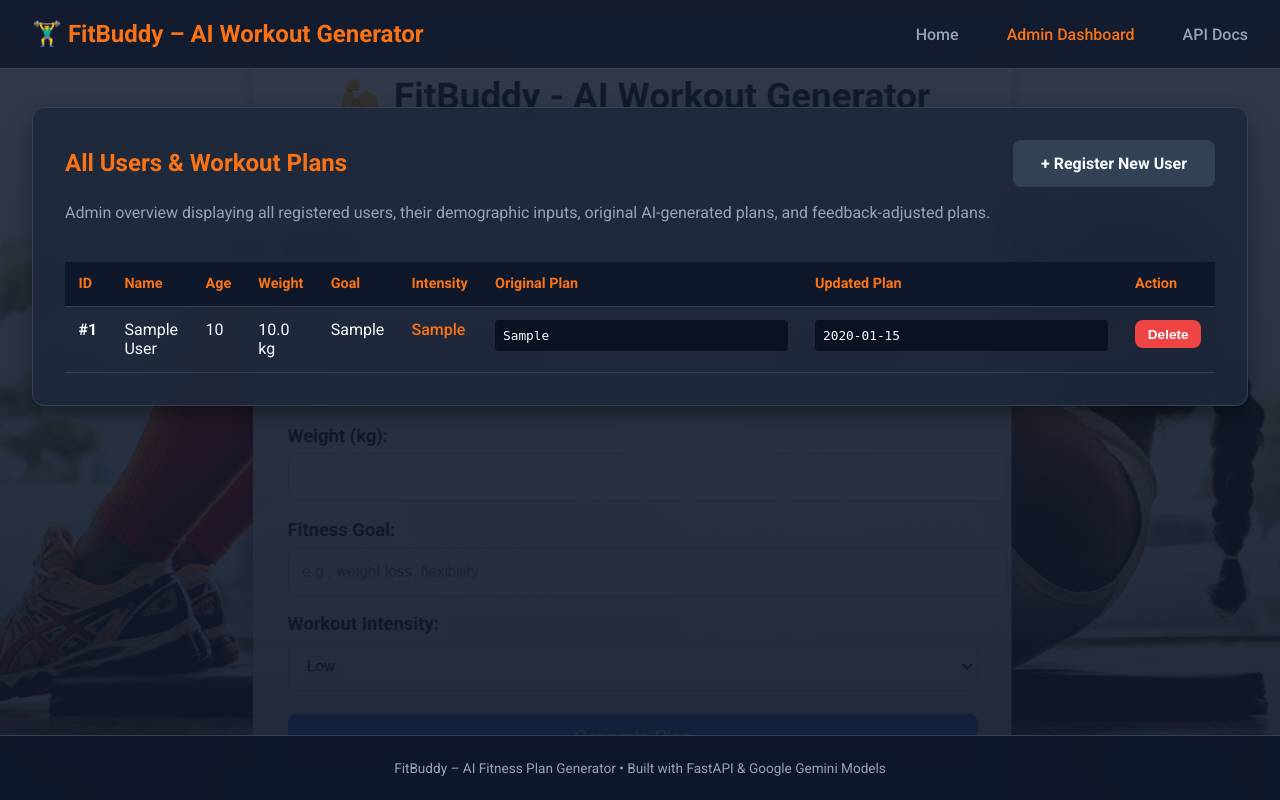
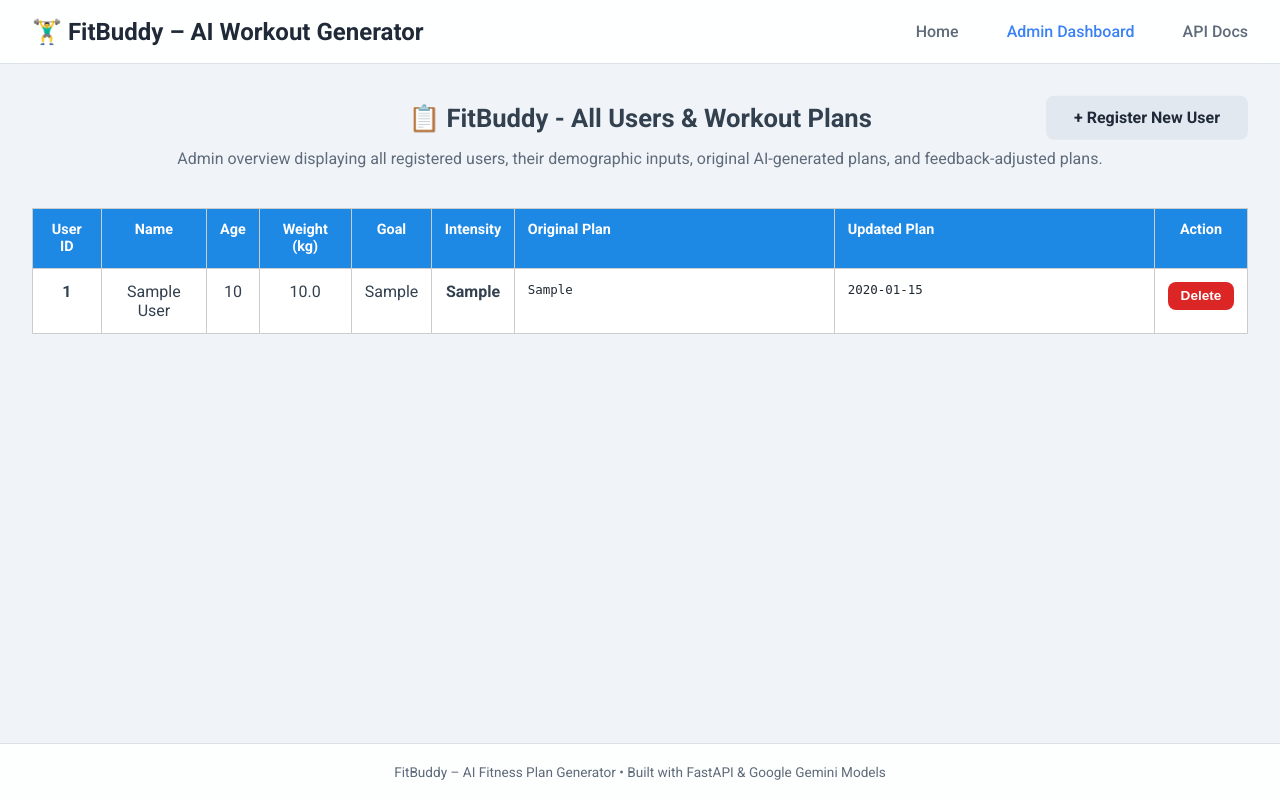
Before and after one commit to Ijas14/FitBuddy, a FastAPI app: page /view-all-users in a window 1280 px wide. Run offline with FastAPI, Linux system fonts and the light colour scheme; tables that the repository leaves empty hold one stand-in row (values such as "Sample post").

Commit message:
fix(ui): match the spec DOCX screenshots across all three pages
The rendered pages had drifted from the reference screenshots, so colours
and geometry were re-sampled from the DOCX pixels rather than eyeballed:
heading #1f2937, form label #111827, field and cell borders #cccccc,
table header #1e88e5, plan panel #f3f4f6, admin page #f0f4f8.

Aligns the pages with that reference: the admin dashboard drops the
photo and card wrapper for a flat table view, the home form shows a
placeholder only on Fitness Goal and defaults intensity to Low, the
feedback user-ID field starts empty, the success line becomes plain
green text, and the textarea takes the monospace face the reference
shows. Extends the table into a scroll wrapper so the admin view stays
usable at narrow widths.

```diff
--- a/static/css/style.css
+++ b/static/css/style.css
@@ -1,15 +1,33 @@
+/* ==========================================================================
+   FitBuddy – AI Fitness Plan Generator
+   Design system follows the project specification DOCX: bright gym-themed
+   photograph behind translucent white cards, Material-blue primary actions,
+   Roboto typography and left-aligned form labels.
+
+   Every value below was sampled from the DOCX's own screenshots in
+   word/media/ rather than eyeballed — see tasks/todo.md for the readings.
+   ========================================================================== */
+
 :root {
-  --bg-primary: #0f172a;
-  --bg-secondary: #1e293b;
-  --bg-card: rgba(30, 41, 59, 0.9);
-  --border-color: #334155;
-  --text-main: #f8fafc;
-  --text-muted: #94a3b8;
-  --accent-orange: #f97316;
-  --accent-orange-hover: #ea580c;
-  --accent-cyan: #06b6d4;
-  --accent-green: #10b981;
-  --accent-red: #ef4444;
+  --brand: #3b82f6;
+  --brand-hover: #2563eb;
+  --brand-table: #1e88e5;
+  --ink: #1f2937;          /* heading colour, sampled from the h1/h2 text */
+  --label-ink: #111827;    /* form label colour, sampled separately */
+  --body-text: #33404f;
+  --text-muted: #5f6b7a;
+  --surface: #ffffff;
+  --page-flat: #f0f4f8;    /* admin page background, flat in the spec */
+  --border-color: #dbe2ea;
+  --field-border: #cccccc; /* input/select/textarea outline in the spec */
+  --table-border: #cccccc;
+  --card-border: #e6e6e6;
+  --field-bg: #ffffff;
+  --pre-bg: #f3f4f6;
+  --accent-cyan: #0891b2;
+  --accent-green: #16a34a;
+  --alert-text: #0a8a3e;
+  --accent-red: #dc2626;
 }
 
 * {
@@ -19,21 +37,32 @@
 }
 
 body {
-  font-family: 'Roboto', -apple-system, BlinkMacSystemFont, "Segoe UI", Roboto, sans-serif;
-  background-color: var(--bg-primary);
-  background-image: linear-gradient(rgba(15, 23, 42, 0.85), rgba(15, 23, 42, 0.92)), url('/static/images/gym-bg.jpg');
+  font-family: 'Roboto', -apple-system, BlinkMacSystemFont, "Segoe UI", sans-serif;
+  background-color: #eef2f6;
+  /* The spec's screenshots show the photograph at full strength — sampling
+     the raw asset against the reference gives a white-overlay alpha of ~0.00,
+     so no wash is layered on top of the image. */
+  background-image: url('/static/images/gym-bg.jpg?v=2');
   background-size: cover;
   background-position: center;
   background-attachment: fixed;
-  color: var(--text-main);
+  color: var(--body-text);
   min-height: 100vh;
   display: flex;
   flex-direction: column;
 }
 
+/* The spec's admin dashboard is a flat, un-styled table view: no photograph
+   behind it and no card wrapper, so the table sits straight on the page. */
+body.page-flat {
+  background-color: var(--page-flat);
+  background-image: none;
+  background-attachment: scroll;
+}
+
 header {
-  padding: 1.25rem 2rem;
-  background: rgba(15, 23, 42, 0.85);
+  padding: 1.1rem 2rem;
+  background: rgba(255, 255, 255, 0.92);
   backdrop-filter: blur(8px);
   border-bottom: 1px solid var(--border-color);
   display: flex;
@@ -44,7 +73,7 @@ header {
 .brand {
   font-size: 1.5rem;
   font-weight: 700;
-  color: var(--accent-orange);
+  color: var(--ink);
   text-decoration: none;
   display: flex;
   align-items: center;
@@ -60,51 +89,57 @@ header {
 }
 
 .nav-links a:hover {
-  color: var(--accent-cyan);
+  color: var(--brand);
 }
 
 .container {
   flex: 1;
   width: 100%;
-  max-width: min(1200px, 100%);
+  max-width: min(860px, 100%);
   margin: clamp(1.25rem, 3vw, 2.5rem) auto;
   padding-inline: clamp(0.75rem, 2.5vw, 2rem);
 }
 
+/* The result page stacks long plans and forms, so it gets a wider column than
+   the home form (the spec's two card widths differ by roughly 1.3x). */
+.container-wide {
+  max-width: min(1100px, 100%);
+}
+
 .card {
-  background: var(--bg-card);
-  backdrop-filter: blur(12px);
-  border: 1px solid var(--border-color);
-  border-radius: 12px;
-  padding: 2rem;
-  margin-bottom: 2rem;
-  box-shadow: 0 10px 25px -5px rgba(0, 0, 0, 0.5);
+  background: rgba(255, 255, 255, 0.95);
+  backdrop-filter: blur(10px);
+  border: 1px solid var(--card-border);
+  border-radius: 24px;
+  padding: clamp(1.25rem, 3vw, 2.25rem);
+  margin-bottom: 1.5rem;
+  box-shadow: 0 10px 30px rgba(15, 32, 58, 0.12);
 }
 
 .card h1,
 .card h2 {
-  font-size: 1.5rem;
+  font-size: 1.6rem;
   margin-bottom: 1.25rem;
-  color: var(--accent-orange);
-  border-bottom: 2px solid var(--border-color);
-  padding-bottom: 0.5rem;
+  color: var(--ink);
+  text-align: center;
   font-weight: 700;
+  letter-spacing: -0.01em;
 }
 
-.card h1 {
-  font-size: 1.6rem;
+.card h2 {
+  font-size: 1.35rem;
 }
 
 .form-group {
-  margin-bottom: 1.25rem;
+  margin-bottom: 1.15rem;
 }
 
 label {
   display: block;
-  font-size: 0.9rem;
-  font-weight: 500;
+  font-size: 0.95rem;
+  font-weight: 700;
   margin-bottom: 0.4rem;
-  color: var(--text-main);
+  color: var(--label-ink);
 }
 
 .form-help {
@@ -118,29 +153,40 @@ input[type="number"],
 select,
 textarea {
   width: 100%;
-  padding: 0.75rem 1rem;
-  background: #0f172a;
-  border: 1px solid var(--border-color);
+  padding: 0.7rem 0.9rem;
+  background: var(--field-bg);
+  border: 1px solid var(--field-border);
   border-radius: 8px;
-  color: var(--text-main);
+  color: var(--body-text);
   font-size: 1rem;
   font-family: inherit;
   transition: border-color 0.2s, box-shadow 0.2s;
+}
+
+/* The spec's feedback textarea renders in the browser's default monospace
+   face, while the single-line inputs stay in the page font. */
+textarea {
+  font-family: 'Roboto Mono', Menlo, Monaco, Consolas, monospace;
+}
+
+input::placeholder,
+textarea::placeholder {
+  color: #757575;
 }
 
 input:focus,
 select:focus,
 textarea:focus {
   outline: none;
-  border-color: var(--accent-orange);
-  box-shadow: 0 0 0 3px rgba(249, 115, 22, 0.2);
+  border-color: var(--brand);
+  box-shadow: 0 0 0 3px rgba(59, 130, 246, 0.18);
 }
 
 .btn {
   display: inline-block;
-  background: var(--accent-orange);
+  background: var(--brand);
   color: #ffffff;
-  padding: 0.85rem 1.75rem;
+  padding: 0.8rem 1.75rem;
   font-size: 1rem;
   font-weight: 600;
   border: none;
@@ -152,16 +198,16 @@ textarea:focus {
 }
 
 .btn:hover {
-  background: var(--accent-orange-hover);
+  background: var(--brand-hover);
 }
 
 .btn-secondary {
-  background: var(--border-color);
-  color: var(--text-main);
+  background: #e2e8f0;
+  color: var(--ink);
 }
 
 .btn-secondary:hover {
-  background: #475569;
+  background: #cbd5e1;
 }
 
 .btn-danger {
@@ -171,108 +217,109 @@ textarea:focus {
 }
 
 .btn-danger:hover {
-  background: #dc2626;
+  background: #b91c1c;
 }
 
+/* The spec shows the post-feedback confirmation as plain green text with no
+   surrounding panel. */
 .alert-success {
-  background: rgba(16, 185, 129, 0.15);
-  border: 1px solid var(--accent-green);
-  color: #34d399;
-  padding: 1rem;
-  border-radius: 8px;
+  color: var(--alert-text);
   margin-bottom: 1.5rem;
   font-weight: 500;
 }
 
+/* User summary — bold label followed by the value, as in the spec. */
 .info-grid {
   display: grid;
-  grid-template-columns: repeat(auto-fit, minmax(200px, 1fr));
-  gap: 1rem;
-  margin-bottom: 1.5rem;
+  gap: 0.4rem;
 }
 
 .info-item {
-  background: #0f172a;
-  padding: 0.75rem 1rem;
-  border-radius: 8px;
-  border-left: 3px solid var(--accent-cyan);
+  display: flex;
+  gap: 0.4rem;
+  align-items: baseline;
+  font-size: 1rem;
 }
 
 .info-item span.label {
-  display: block;
-  font-size: 0.8rem;
-  color: var(--text-muted);
+  font-weight: 700;
+  color: var(--ink);
 }
 
 .info-item span.val {
-  font-size: 1.1rem;
-  font-weight: 600;
-  color: var(--text-main);
+  color: var(--body-text);
 }
 
 pre.formatted-plan {
-  background: #0b1120;
-  border: 1px solid var(--border-color);
+  background: var(--pre-bg);
+  border: 1px solid var(--card-border);
   padding: 1.25rem;
-  border-radius: 8px;
+  border-radius: 10px;
   white-space: pre-wrap;
   word-break: break-word;
   font-family: 'Roboto Mono', Menlo, Monaco, Consolas, monospace;
-  font-size: 0.95rem;
-  line-height: 1.6;
-  color: #e2e8f0;
+  font-size: 0.9rem;
+  line-height: 1.65;
+  color: #1f2933;
 }
 
 .nutrition-tip-box {
-  background: rgba(6, 182, 212, 0.1);
-  border-left: 4px solid var(--accent-cyan);
-  padding: 1.25rem;
-  border-radius: 8px;
-  line-height: 1.6;
+  line-height: 1.65;
   font-size: 1.05rem;
+  color: var(--body-text);
 }
 
 table.data-table {
   width: 100%;
   border-collapse: collapse;
   margin-top: 1rem;
+  background: var(--surface);
 }
 
 table.data-table th,
 table.data-table td {
-  padding: 0.85rem;
-  text-align: left;
-  border-bottom: 1px solid var(--border-color);
+  padding: 0.8rem;
+  text-align: center;
+  border: 1px solid var(--table-border);
   vertical-align: top;
 }
 
+/* The two plan columns hold pre-formatted text, so they read left-aligned. */
+table.data-table th.plan-col,
+table.data-table td.plan-col {
+  text-align: left;
+}
+
 table.data-table th {
-  background: #0f172a;
-  color: var(--accent-orange);
+  background: var(--brand-table);
+  color: #ffffff;
   font-weight: 600;
   font-size: 0.9rem;
 }
 
-table.data-table tr:hover {
-  background: rgba(51, 65, 85, 0.3);
+table.data-table tbody tr:nth-child(even) {
+  background: #f9f9f9;
 }
 
+table.data-table tbody tr:hover {
+  background: #eef4ff;
+}
+
+/* The spec shows whole plans in the admin table rather than a clipped box. */
 table.data-table pre {
-  max-height: 180px;
-  overflow-y: auto;
-  font-size: 0.8rem;
-  background: #0b1120;
-  padding: 0.5rem;
-  border-radius: 4px;
+  font-size: 0.78rem;
+  white-space: pre-wrap;
+  word-break: break-word;
+  color: #1f2933;
 }
 
 footer {
   text-align: center;
-  padding: 1.5rem;
+  padding: 1.25rem;
   color: var(--text-muted);
   font-size: 0.85rem;
   border-top: 1px solid var(--border-color);
-  background: rgba(15, 23, 42, 0.95);
+  background: rgba(255, 255, 255, 0.9);
 }
 
 .action-group {
@@ -289,24 +336,38 @@ footer {
   text-align: center;
 }
 
+/* The spec centres the dashboard heading; the register button is an addition,
+   so it is pinned to the right rather than pushing the heading off-centre. */
 .page-header {
   display: flex;
   flex-wrap: wrap;
-  justify-content: space-between;
+  justify-content: center;
   align-items: center;
   gap: 0.75rem;
   margin-bottom: 1rem;
+  position: relative;
+}
+
+.page-header .btn {
+  position: absolute;
+  right: 0;
+  top: 50%;
+  transform: translateY(-50%);
 }
 
 .page-header h1 {
-  border-bottom: none;
   margin-bottom: 0;
-  padding-bottom: 0;
-  font-size: clamp(1.25rem, 2.5vw, 1.5rem);
+  font-size: clamp(1.25rem, 2.5vw, 1.6rem);
+  text-align: center;
 }
 
-.container-wide {
-  max-width: min(1600px, 100%);
+/* The admin table runs the full page width, as it does in the spec. */
+.container-admin {
+  max-width: min(1500px, 100%);
+}
+
+.table-scroll {
+  overflow-x: auto;
 }
 
 @media (max-width: 640px) {
@@ -315,17 +376,9 @@ footer {
     align-items: stretch;
   }
   .page-header .btn {
+    position: static;
+    transform: none;
     width: 100%;
-  }
-}
-
-@media (max-width: 640px) {
-  .info-grid {
-    grid-template-columns: 1fr;
-  }
-  table.data-table {
-    display: block;
-    overflow-x: auto;
   }
   .action-group {
     flex-direction: column;
@@ -333,6 +386,10 @@ footer {
   }
   .action-group .btn {
     width: 100%;
+  }
+  table.data-table {
+    display: block;
+    overflow-x: auto;
   }
 }
 
@@ -351,9 +408,6 @@ footer {
   .nav-links a {
     margin-left: 0;
   }
-  .card {
-    padding: clamp(1rem, 3vw, 2rem);
-  }
 }
 
 @media (min-width: 769px) {
@@ -365,9 +419,12 @@ footer {
 
 @media (min-width: 1400px) {
   .container {
-    max-width: 1320px;
+    max-width: 900px;
   }
   .container.container-wide {
-    max-width: 1560px;
+    max-width: 1160px;
+  }
+  .container.container-admin {
+    max-width: 1440px;
   }
 }
--- a/templates/all_users.html
+++ b/templates/all_users.html
@@ -9,56 +9,55 @@
   <link rel="preconnect" href="https://fonts.gstatic.com" crossorigin>
   <link href="https://fonts.googleapis.com/css2?family=Roboto:wght@400;500;700&family=Roboto+Mono:wght@400;500&display=swap" rel="stylesheet">
 </head>
-<body>
+<body class="page-flat">
   <header>
     <a href="/" class="brand">🏋️‍♂️ FitBuddy – AI Workout Generator</a>
     <nav class="nav-links">
       <a href="/">Home</a>
-      <a href="/view-all-users" style="color: var(--accent-orange);">Admin Dashboard</a>
+      <a href="/view-all-users" style="color: var(--brand);">Admin Dashboard</a>
       <a href="/docs" target="_blank">API Docs</a>
     </nav>
   </header>
 
-  <main class="container container-wide">
-    <div class="card">
+  <main class="container container-admin">
     <div class="page-header">
-        <h1>All Users & Workout Plans</h1>
+      <h1>📋 FitBuddy - All Users & Workout Plans</h1>
       <a href="/" class="btn btn-secondary">+ Register New User</a>
     </div>
 
-      <p style="color: var(--text-muted); margin-bottom: 1.5rem;">
+    <p style="text-align: center; color: var(--text-muted); margin-bottom: 1.5rem;">
       Admin overview displaying all registered users, their demographic inputs, original AI-generated plans, and feedback-adjusted plans.
     </p>
 
     {% if users and users|length > 0 %}
-      <div style="overflow-x: auto;">
+    <div class="table-scroll">
       <table class="data-table">
         <thead>
           <tr>
-              <th>ID</th>
+            <th>User ID</th>
             <th>Name</th>
             <th>Age</th>
-              <th>Weight</th>
+            <th>Weight (kg)</th>
             <th>Goal</th>
             <th>Intensity</th>
-              <th style="min-width: 320px;">Original Plan</th>
-              <th style="min-width: 320px;">Updated Plan</th>
+            <th class="plan-col" style="min-width: 320px;">Original Plan</th>
+            <th class="plan-col" style="min-width: 320px;">Updated Plan</th>
             <th>Action</th>
           </tr>
         </thead>
         <tbody>
           {% for user in users %}
           <tr>
-              <td><strong>#{{ user.id }}</strong></td>
+            <td><strong>{{ user.id }}</strong></td>
             <td>{{ user.name }}</td>
             <td>{{ user.age }}</td>
-              <td>{{ user.weight }} kg</td>
+            <td>{{ user.weight }}</td>
             <td>{{ user.goal }}</td>
-              <td><span style="color: var(--accent-orange); font-weight: 500;">{{ user.intensity }}</span></td>
-              <td>
+            <td><strong>{{ user.intensity }}</strong></td>
+            <td class="plan-col">
               <pre>{{ user.original_plan }}</pre>
             </td>
-              <td>
+            <td class="plan-col">
               <pre>{{ user.updated_plan }}</pre>
             </td>
             <td>
@@ -77,7 +76,6 @@
       <a href="/" class="btn">Create the First Fitness Plan</a>
     </div>
     {% endif %}
-    </div>
   </main>
 
   <footer>
```
Also changed, not shown: templates/index.html (+11 -12 lines), templates/result.html (+13 -22 lines), static/images/gym-bg.jpg. Lines whose indentation alone changed are shown as unchanged.
